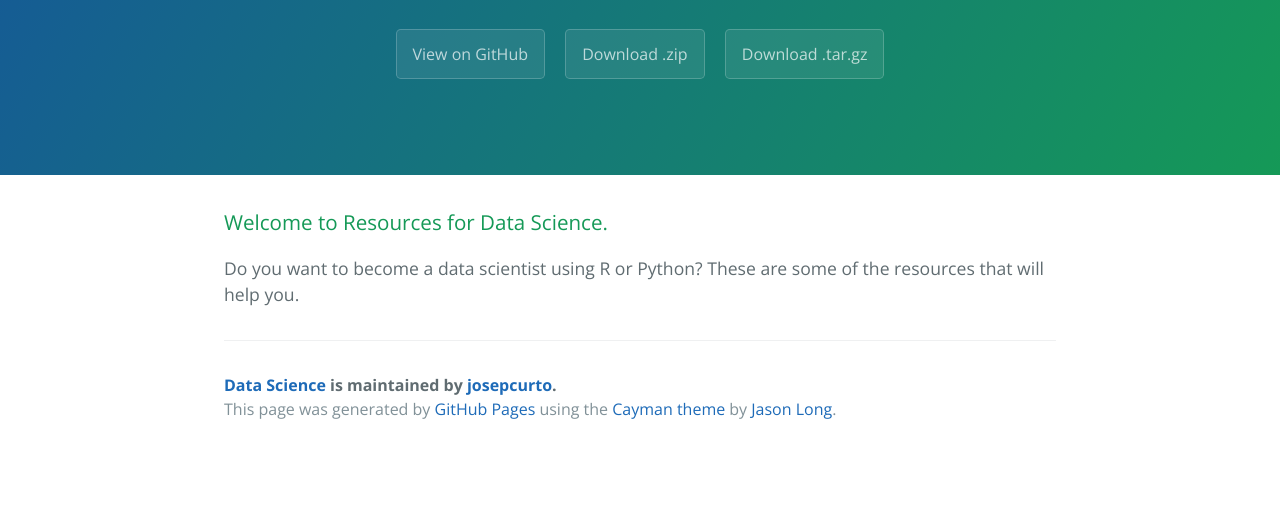
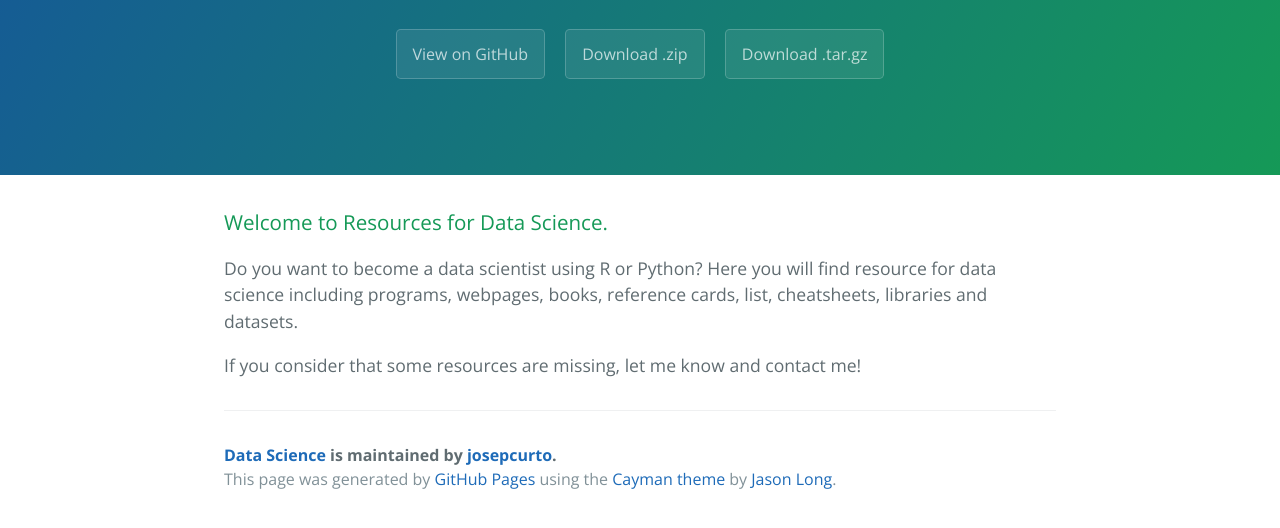
Before and after one commit to josepcurto/datascienceresources, a plain HTML site: page index.html in a window 1280 px wide. Shown: the part 208-736 px from the top of the page. Drawn offline with nearby package versions, Linux system fonts and the light colour scheme.

```diff
--- a/index.html
+++ b/index.html
@@ -22,7 +22,9 @@
       <h3>
 <a id="welcome-to-resources-for-data-science" class="anchor" href="#welcome-to-resources-for-data-science" aria-hidden="true"><span aria-hidden="true" class="octicon octicon-link"></span></a>Welcome to Resources for Data Science.</h3>
 
-<p>Do you want to become a data scientist using R or Python? These are some of the resources that will help you.</p>
+<p>Do you want to become a data scientist using R or Python? Here you will find resource for data science including programs, webpages, books, reference cards, list, cheatsheets, libraries and datasets.</p>
+
+<p>If you consider that some resources are missing, let me know and contact me!</p>
 
       <footer class="site-footer">
         <span class="site-footer-owner"><a href="https://github.com/josepcurto/Data-Science">Data Science</a> is maintained by <a href="https://github.com/josepcurto">josepcurto</a>.</span>
--- a/params.json
+++ b/params.json
@@ -1 +1 @@
-{"name":"Data Science","tagline":"Resources for Data Science","body":"### Welcome to Resources for Data Science.\r\nDo you want to become a data scientist using R or Python? These are some of the resources that will help you.","google":"","note":"Don't delete this file! It's used internally to help with page regeneration."}
+{"name":"Data Science","tagline":"Resources for Data Science","body":"### Welcome to Resources for Data Science.\r\n\r\nDo you want to become a data scientist using R or Python? Here you will find resource for data science including programs, webpages, books, reference cards, list, cheatsheets, libraries and datasets.\r\n\r\nIf you consider that some resources are missing, let me know and contact me!\r\n\r\n","google":"","note":"Don't delete this file! It's used internally to help with page regeneration."}
```
